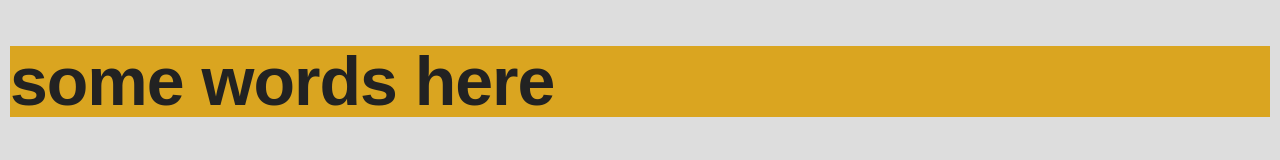
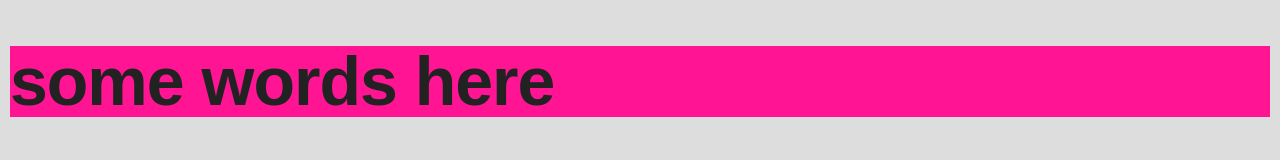
Before and after one commit to oange/devtrip, a plain HTML site: page index.html in a window 1280 px wide. Drawn offline with Linux system fonts and the light colour scheme; a web font is replaced by a local one.

Commit message:
changed the background color
to deeppink

```diff
--- a/style.css
+++ b/style.css
@@ -422,5 +422,5 @@ body {
       margin-bottom: 0px; }
 
 div {
-  background:goldenrod;
+  background:deeppink;
 }
```
